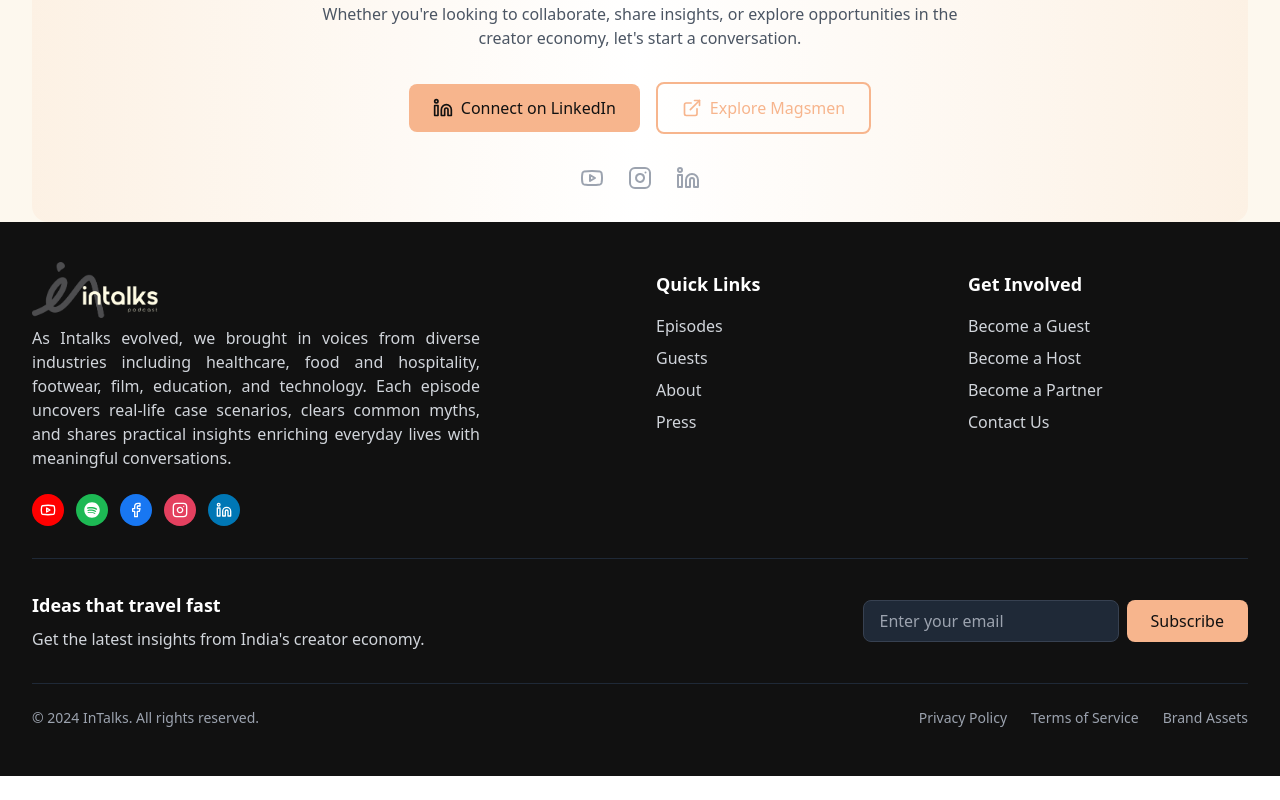
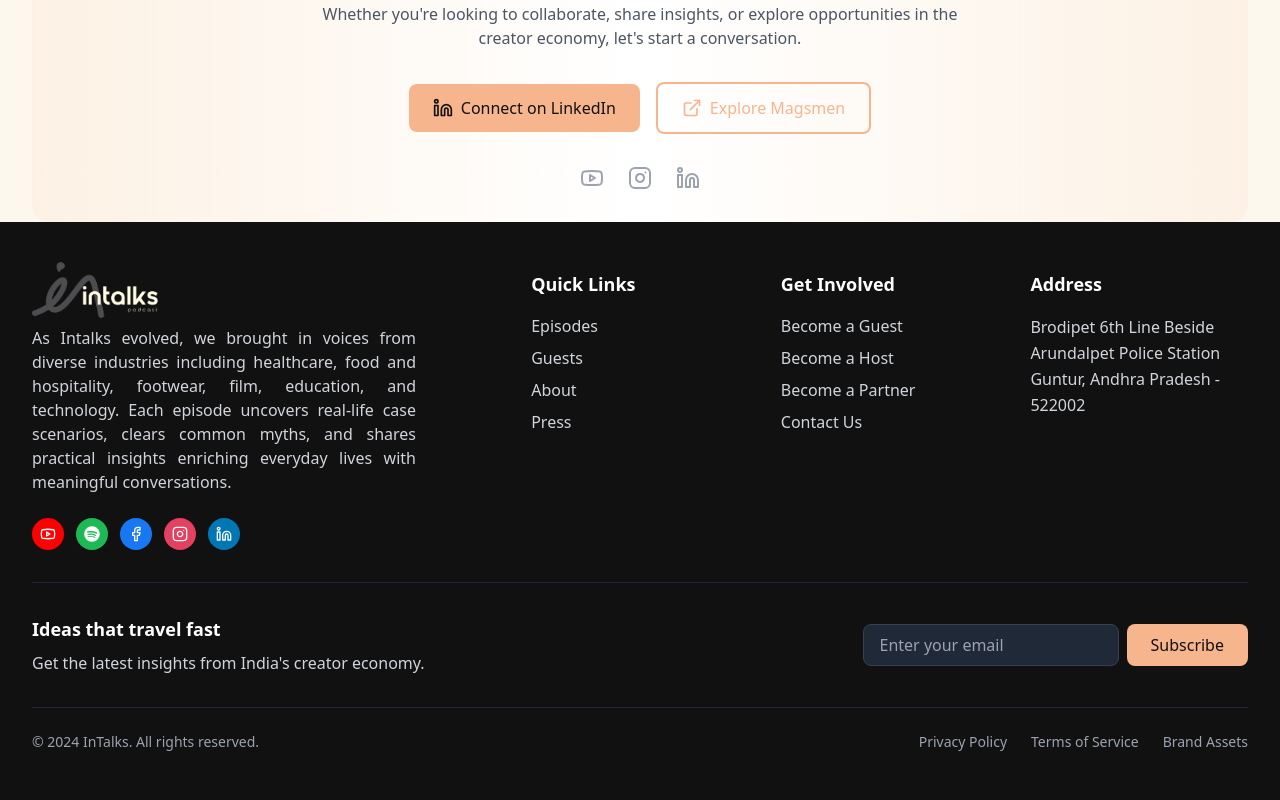
Before and after one commit to magsmenuser7/intalks-react, a React (Vite) app: page /intalks-react/about in a window 1280 px wide. Shown: the part 1353-2153 px from the top of the page. Before the commit the page ends 2129 px from the top, so only its background shows below. Built offline with nearby package versions, Linux system fonts and the light colour scheme.

Commit message:
address added in footer

```diff
--- a/src/components/Footer.tsx
+++ b/src/components/Footer.tsx
@@ -7,7 +7,7 @@ const Footer = () => {
   return (
     <footer className="bg-[#111111] text-white">
       <div className="max-w-7xl mx-auto px-4 sm:px-6 lg:px-8 py-12">
-        <div className="grid grid-cols-1 md:grid-cols-4 gap-8">
+        <div className="grid grid-cols-1 md:grid-cols-5 gap-8">
           {/* Brand */}
           <div className="col-span-1 md:col-span-2">
             <div className="flex items-center space-x-2 mb-4">
@@ -22,8 +22,8 @@ const Footer = () => {
               </div>
               {/* <span className="font-bold text-xl">InTalks</span> */}
             </div>
-            <p className="text-gray-300 mb-6 max-w-md text-justify">
-              As Intalks evolved, we brought in voices from diverse industries including healthcare, food and hospitality, footwear, film, education, and technology. Each episode uncovers real-life case scenarios, clears common myths, and shares practical insights enriching everyday lives with meaningful conversations.            </p>
+            <p className="text-gray-300 mb-6 max-w-sm text-justify">
+              As Intalks evolved, we brought in voices from diverse industries including healthcare, food and hospitality, footwear, film, education, and technology. Each episode uncovers real-life case scenarios, clears common myths, and shares practical insights enriching everyday lives with meaningful conversations.</p>
             <div className="flex space-x-3">
               {/* YouTube */}
               <a
@@ -123,6 +123,18 @@ const Footer = () => {
               <li><Link to="/contact" className="text-gray-300 hover:text-[#F7B58D] transition-colors duration-200">Contact Us</Link></li>
             </ul>
           </div>
+
+            <div>
+            <h3 className="font-semibold text-lg mb-4">Address</h3>
+            <p className="text-gray-300 leading-relaxed">
+              Brodipet 6th Line
+              Beside Arundalpet Police Station
+              Guntur, Andhra Pradesh - 522002
+            </p>
+          </div>
+
+
+
         </div>
 
         {/* Newsletter */}
```
